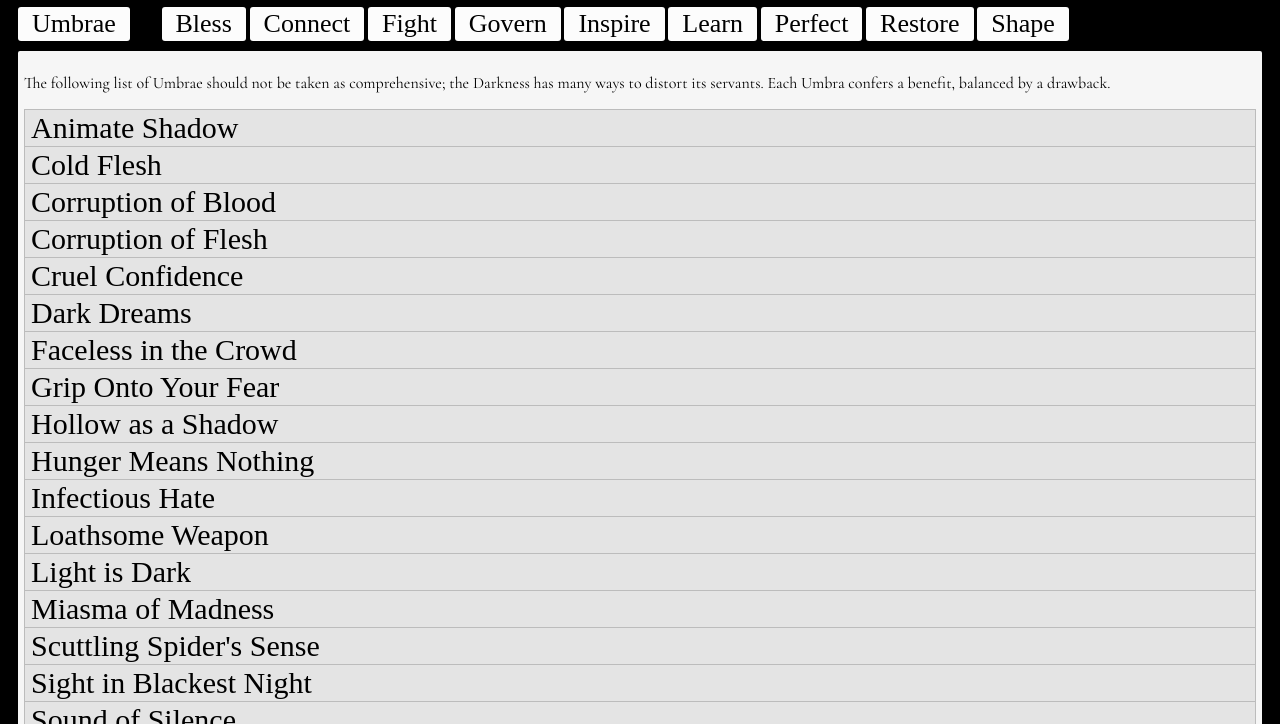
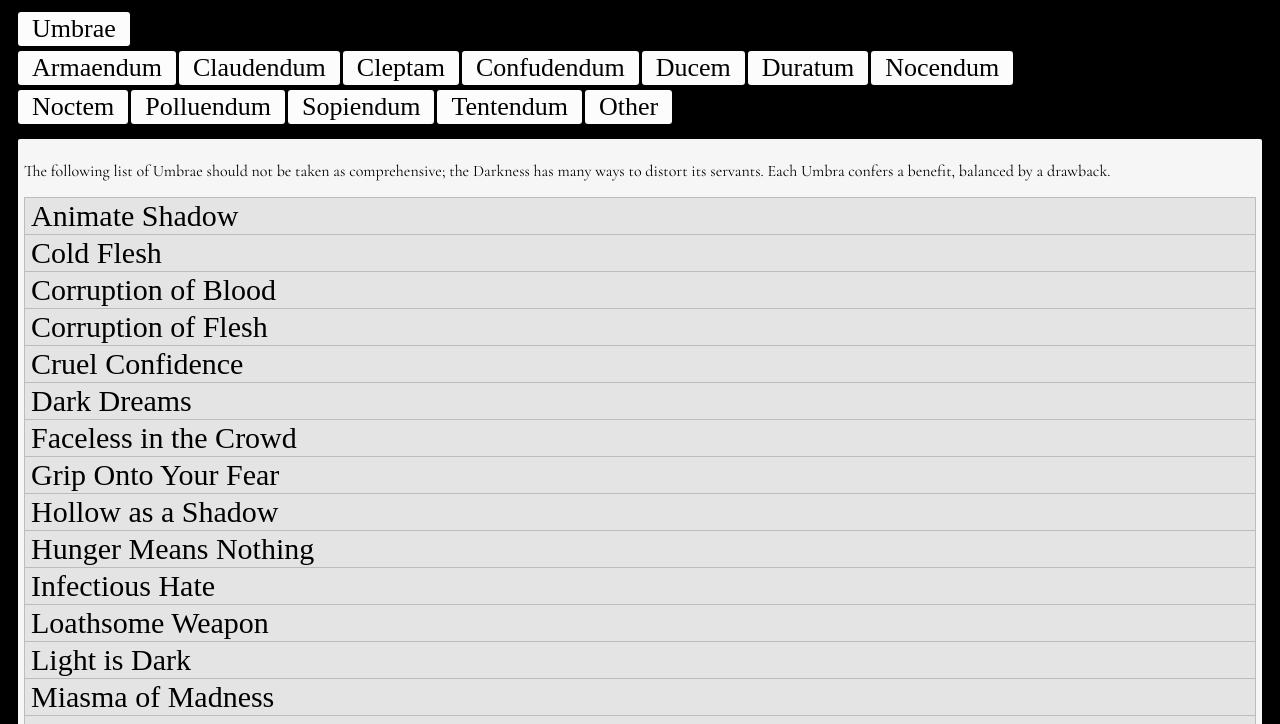
Before and after one commit to SymWhy/PtH-Charm-Database, a plain HTML site: page index.html in a window 1280 px wide. Shown: the part 76-800 px from the top of the page. Drawn offline with nearby package versions, Linux system fonts and the light colour scheme; a web font is replaced by a local one.

Commit message:
Align caligines

```diff
--- a/index.html
+++ b/index.html
@@ -81,7 +81,7 @@
     .tab{
         overflow: hidden;
         border: 1px;
-        display:inline-flex;
+        display: inline;
     }
 
     .tab button {
@@ -89,6 +89,8 @@
         float: left;
         border: none;
         padding: 2px 14px;
+        margin-top: 5px;
+        margin-right: 3px;
         transition: 0.3s;
         font-size: 26px;
         font-family: Charm;
@@ -122,6 +124,11 @@
         margin-right: 28px;
     }
 
+    .caligines{
+        display: inline-block;
+        width: 89%;
+    }
+
 
 
 </style>
@@ -133,32 +140,43 @@
     <div class=tab>
         <button id="umbrae" class="tablinks" onclick="openTab(event, 'Umbrae')">Umbrae</button>
     </div>
+    <div class="caligines">
     <div class=tab>
-        <button id="bless" class="tablinks" onclick="openTab(event, 'Bless')">Bless</button>
+        <button id="armaendum" class="tablinks" onclick="openTab(event, 'Armaendum')">Armaendum</button>
     </div>
     <div class=tab>
-        <button id="connect" class="tablinks" onclick="openTab(event, 'Connect')">Connect</button>
+        <button id="claudendum" class="tablinks" onclick="openTab(event, 'Claudendum')">Claudendum</button>
     </div>
     <div class=tab>
-        <button id="fight" class="tablinks" onclick="openTab(event, 'Fight')">Fight</button>
+        <button id="cleptam" class="tablinks" onclick="openTab(event, 'Cleptam')">Cleptam</button>
     </div>
     <div class=tab>
-        <button id="govern" class="tablinks" onclick="openTab(event, 'Govern')">Govern</button>
+        <button id="confudendum" class="tablinks" onclick="openTab(event, 'Confudendum')">Confudendum</button>
     </div>
     <div class=tab>
-        <button id="inspire" class="tablinks" onclick="openTab(event, 'Inspire')">Inspire</button>
+        <button id="ducem" class="tablinks" onclick="openTab(event, 'Ducem')">Ducem</button>
     </div>
     <div class=tab>
-        <button id="learn" class="tablinks" onclick="openTab(event, 'Learn')">Learn</button>
+        <button id="duratum" class="tablinks" onclick="openTab(event, 'Duratum')">Duratum</button>
     </div>
     <div class=tab>
-        <button id="perfect" class="tablinks" onclick="openTab(event, 'Perfect')">Perfect</button>
+        <button id="nocendum" class="tablinks" onclick="openTab(event, 'Nocendum')">Nocendum</button>
     </div>
     <div class=tab>
-        <button id="restore" class="tablinks" onclick="openTab(event, 'Restore')">Restore</button>
+        <button id="noctem" class="tablinks" onclick="openTab(event, 'Noctem')">Noctem</button>
     </div>
     <div class=tab>
-        <button id="shape" class="tablinks" onclick="openTab(event, 'Shape')">Shape</button>
+        <button id="polluendum" class="tablinks" onclick="openTab(event, 'Polluendum')">Polluendum</button>
+    </div>
+    <div class=tab>
+        <button id="sopiendum" class="tablinks" onclick="openTab(event, 'Sopiendum')">Sopiendum</button>
+    </div>
+    <div class=tab>
+        <button id="tentendum" class="tablinks" onclick="openTab(event, 'Tentendum')">Tentendum</button>
+    </div>
+    <div class=tab>
+        <button id="other" class="tablinks" onclick="openTab(event, 'Other')">Other</button>
+    </div>
     </div>
 
 <div id=Umbrae class="tabcontent">
```
